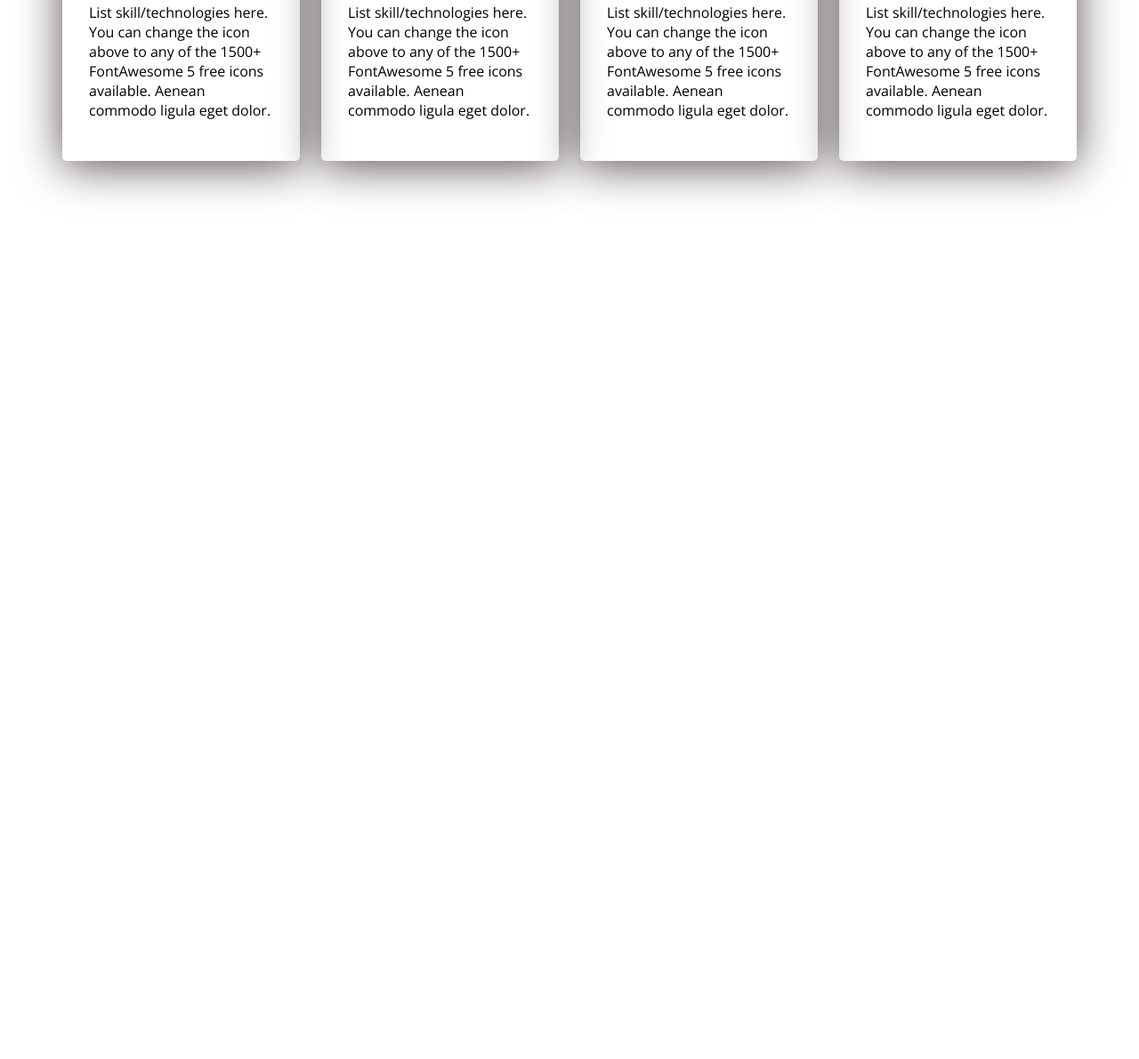
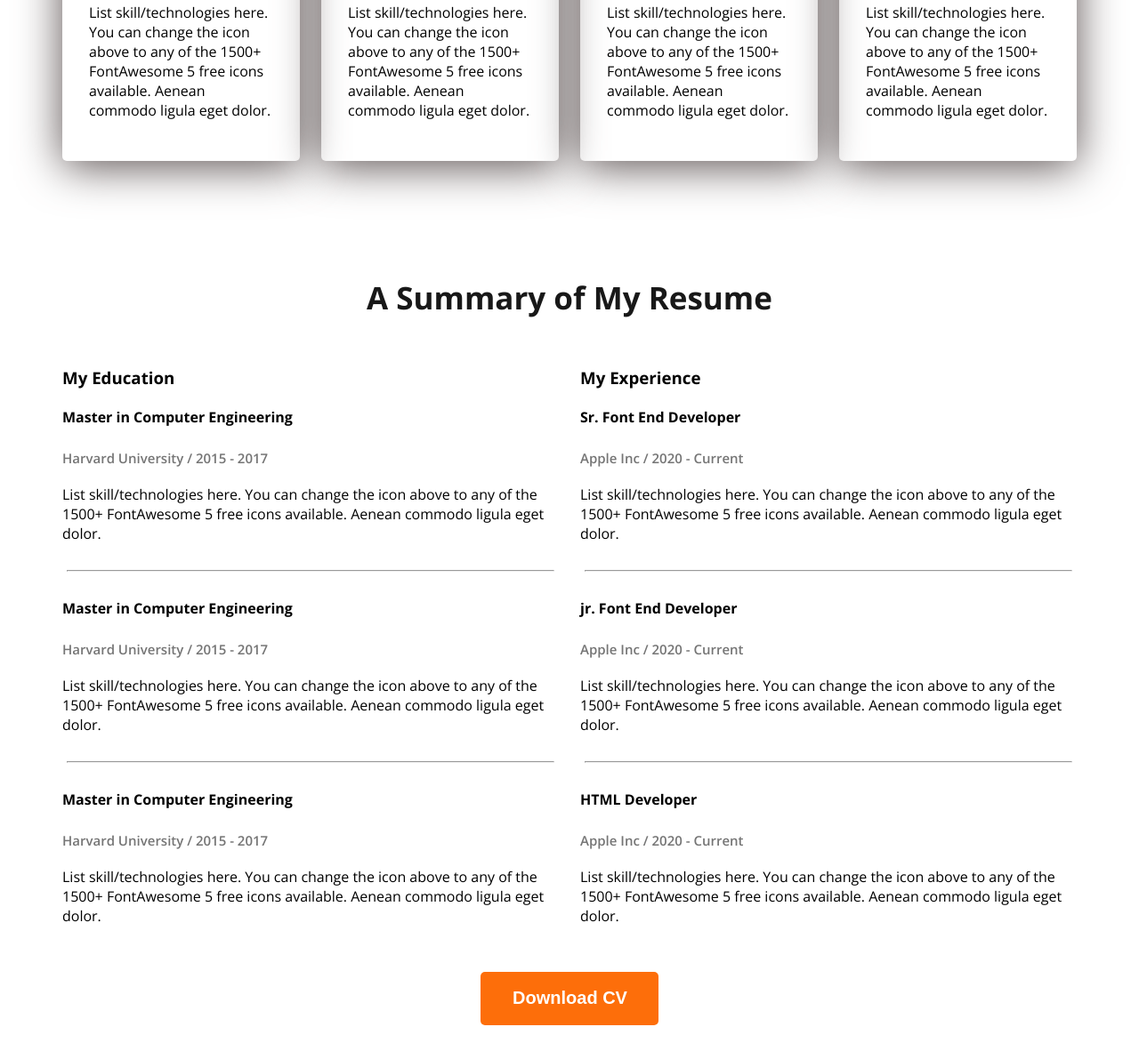
Before and after one commit to tawhidhossen703/web-dev-portfolio, a plain HTML site: page index.html in a window 1280 px wide. Shown: the part 1918-3109 px from the top of the page at 89% size. Before the commit the page ends 2229 px from the top, so only its background shows below. Drawn offline with nearby package versions, Linux system fonts and the light colour scheme.

Commit message:
added some more thing like resume summary and button

```diff
--- a/Styles/portfolio.css
+++ b/Styles/portfolio.css
@@ -158,3 +158,26 @@ box-shadow: 0px 6px 50px 0px rgb(90, 80, 80);
 border-radius: 5px;
 
 }
+
+/*resume section style*/
+.resume-container{
+    display: flex;
+    gap: 24px;
+
+}
+.experience-sub-title{
+    font-size: 15px;
+    font-weight: 600;
+    margin-bottom: 20px;
+    color: #757575;
+}
+.experience-description .experience-sub-title{
+    color: #757575;
+
+}
+.resume hr {
+    margin: 30px 5px;
+}
+.resume-download-cv{
+    margin-top: 50px;
+}
--- a/index.html
+++ b/index.html
@@ -127,6 +127,70 @@
 </section>
 
 
+<section class="resume">
+
+      <h3 class="section-title text-center">A Summary of My Resume</h3>
+
+<div class="resume-container">
+    <div class="resume-column">
+        <h3 class="resume-column-title">My Education</h3>
+        <div class="experience">
+            <h4 class="experience-title">Master in Computer Engineering</h4>
+            <h5 class="experience-sub-title">Harvard University / 2015 - 2017</h5>
+            <div class="experience-description">List skill/technologies here. You can change the icon above
+to any of the 1500+ FontAwesome 5 free icons available. Aenean commodo ligula eget dolor.</div>
+        </div>
+        <hr>
+        <div class="experience">
+            <h4 class="experience-title">Master in Computer Engineering</h4>
+            <h5 class="experience-sub-title">Harvard University / 2015 - 2017</h5>
+            <div class="experience-description">List skill/technologies here. You can change the icon above
+to any of the 1500+ FontAwesome 5 free icons available. Aenean commodo ligula eget dolor.</div>
+        </div>
+        <hr>
+        <div class="experience">
+            <h4 class="experience-title">Master in Computer Engineering</h4>
+            <h5 class="experience-sub-title">Harvard University / 2015 - 2017</h5>
+            <div class="experience-description">List skill/technologies here. You can change the icon above
+to any of the 1500+ FontAwesome 5 free icons available. Aenean commodo ligula eget dolor.</div>
+        </div>
+    </div>
+    <div class="resume-column">
+        <h3 class="resume-column-title">My Experience</h3>
+        <div class="experience">
+            <h4 class="experience-title">Sr. Font End Developer</h4>
+            <h5 class="experience-sub-title">Apple Inc / 2020 - Current</h5>
+            <div class="experience-description">List skill/technologies here. You can change the icon above
+to any of the 1500+ FontAwesome 5 free icons available. Aenean commodo ligula eget dolor.</div>
+        </div> <hr>
+        <div class="experience">
+            <h4 class="experience-title">jr. Font End Developer</h4>
+            <h5 class="experience-sub-title">Apple Inc / 2020 - Current</h5>
+            <div class="experience-description">List skill/technologies here. You can change the icon above
+to any of the 1500+ FontAwesome 5 free icons available. Aenean commodo ligula eget dolor.</div>
+        </div> <hr>
+        <div class="experience">
+            <h4 class="experience-title">HTML Developer</h4>
+            <h5 class="experience-sub-title">Apple Inc / 2020 - Current</h5>
+            <div class="experience-description">List skill/technologies here. You can change the icon above
+to any of the 1500+ FontAwesome 5 free icons available. Aenean commodo ligula eget dolor.</div>
+        </div>
+    </div>
+</div>
+
+<div class="text-center resume-download-cv">
+    <button class="btn-primary">Download CV</button>
+</div>
+
+
+
+</section>
+
+
+
+
+
+
 </main>
 
 
```
